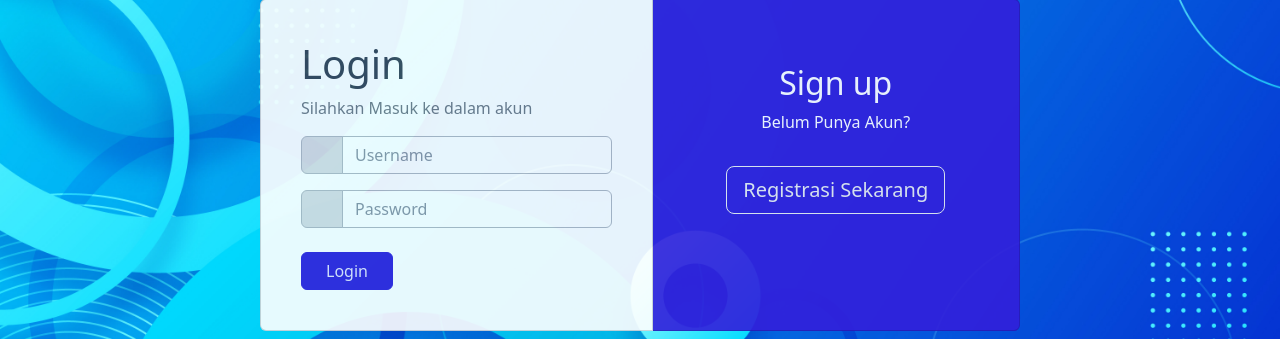
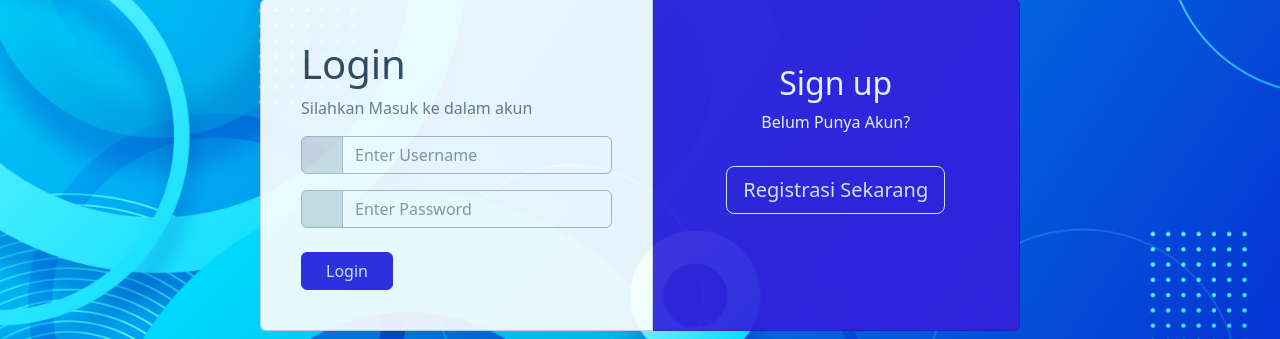
Before and after one commit to IndahSkr/merekrutmu, a PHP site: page /pages/user/login.php in a window 1280 px wide. Shown: the part 235-574 px from the top of the page. Run offline with PHP 8.4, Linux system fonts and the light colour scheme.

Commit message:
add login

```diff
--- a/main/pages/user/login.php
+++ b/main/pages/user/login.php
@@ -60,14 +60,14 @@
               <div class="card-body">
                 <h1>Login</h1>
                 <p class="text-medium-emphasis">Silahkan Masuk ke dalam akun</p>
-                <form action="../../process/login.php" method="post">
+                <form action="../../process/login.php?kata=login" method="post">
                   <div class="input-group mb-3">
                     <span class="input-group-text">
                       <svg class="icon">
                         <use xlink:href="../../lib/vendors/@coreui/icons/svg/free.svg#cil-user"></use>
                       </svg>
                     </span>
-                    <input class="form-control" name="uname" id="uname" type="text" placeholder="Username" required>
+                    <input class="form-control" name="uname" id="uname" type="text" placeholder="Enter Username" required>
                   </div>
                   <div class="input-group mb-4">
                     <span class="input-group-text">
@@ -75,7 +75,7 @@
                         <use xlink:href="../../lib/vendors/@coreui/icons/svg/free.svg#cil-lock-locked"></use>
                       </svg>
                     </span>
-                    <input class="form-control" name="password" id="password" type="password" placeholder="Password" required>
+                    <input class="form-control" name="password" id="password" type="password" placeholder="Enter Password" required>
                   </div>
                   <div class="row">
                     <div class="col-6">
@@ -93,7 +93,7 @@
                 <div>
                   <h2>Sign up</h2>
                   <p>Belum Punya Akun?</p>
-                  <button class="btn btn-lg btn-outline-light mt-3" type="button">Registrasi Sekarang</button>
+                  <a href="./registrasi.php" class="btn btn-lg btn-outline-light mt-3" type="button">Registrasi Sekarang</a>
                 </div>
               </div>
             </div>
```
